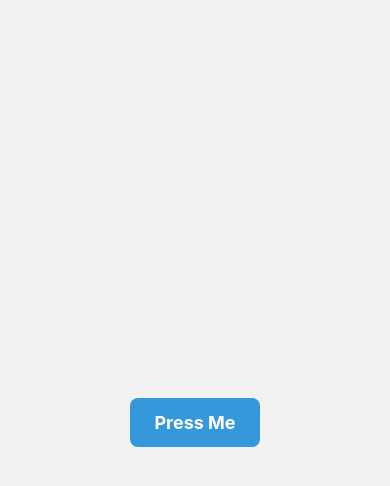
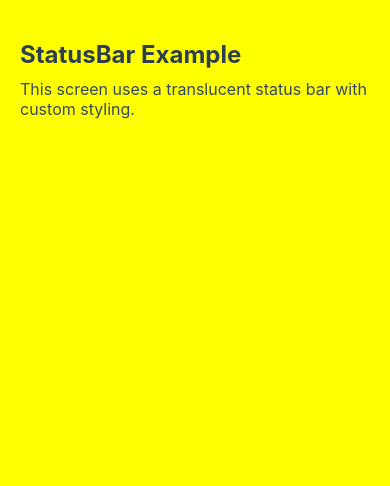
Before and after one commit to TayyabHussain03/react_native_cli_batch2, a React Native app: screen / in a window 390 px wide. Shown: the top 486 px of the page. Built offline with nearby package versions, Linux system fonts and the light colour scheme.

Commit message:
StatusBar

```diff
--- a/App.jsx
+++ b/App.jsx
@@ -16,6 +16,7 @@ import UseEffectUnmounting from './src/components/UseEffectUnmounting.jsx'
 import StylingButton from './src/components/StylingButton.jsx'
 import LoaderToggle from './src/components/LoaderToggle.jsx'
 import Presable from './src/components/Presable.jsx'
+import StatusBarComponent from './src/components/StatusBarComponent.jsx'
 
 const App = () => {
   return (
@@ -36,7 +37,8 @@ const App = () => {
       {/* <UseEffectUnmounting/> */}
       {/* <StylingButton/> */}
       {/* <LoaderToggle/> */}
-      <Presable/>
+      {/* <Presable/> */}
+      <StatusBarComponent/>
     </View>
   )
 }
--- a/src/components/LoaderToggle.jsx
+++ b/src/components/LoaderToggle.jsx
@@ -0,0 +1,63 @@
+import React, { useState } from 'react';
+import { View, Text, TouchableOpacity, ActivityIndicator, StyleSheet } from 'react-native';
+
+const LoaderToggle = () => {
+    const [loading, setLoading] = useState(false);
+
+    const toggleLoader = () => {
+        setLoading(!loading);
+    };
+
+    return (
+        <View style={styles.container}>
+            {/* ✅ Button to toggle loader */}
+            <TouchableOpacity style={styles.button} onPress={toggleLoader} activeOpacity={0.7}>
+                <Text style={styles.buttonText}>
+                    {loading ? 'Hide Loader' : 'Show Loader'}
+                </Text>
+            </TouchableOpacity>
+
+            {/* ✅ Loader and Loading text shown only when loading is true */}
+            {loading && (
+                <View style={styles.loaderBox}>
+                    <ActivityIndicator size="large" color="#3498db" />
+                    <Text style={styles.loadingText}>Loading...</Text>
+                </View>
+            )}
+        </View>
+    );
+};
+
+export default LoaderToggle;
+
+const styles = StyleSheet.create({
+    container: {
+        flex: 1,
+        justifyContent: 'center', // ✅ Vertically center
+        alignItems: 'center',     // ✅ Horizontally center
+        backgroundColor: '#f2f2f2',
+        padding: 20
+    },
+    button: {
+        backgroundColor: '#2ecc71',
+        paddingVertical: 14,
+        paddingHorizontal: 24,
+        borderRadius: 8,
+        marginBottom: 30,
+        elevation: 3
+    },
+    buttonText: {
+        color: '#fff',
+        fontSize: 18,
+        fontWeight: 'bold'
+    },
+    loaderBox: {
+        alignItems: 'center'
+    },
+    loadingText: {
+        marginTop: 10,
+        fontSize: 16,
+        fontStyle: 'italic',
+        color: '#555'
+    }
+});
--- /dev/null
+++ b/src/components/StatusBarComponent.jsx
@@ -0,0 +1,43 @@
+import React from 'react';
+import { View, Text, StatusBar, StyleSheet } from 'react-native';
+
+const StatusBarComponent = () => {
+  return (
+    <View style={styles.container}>
+      {/* ✅ StatusBar setup */}
+      <StatusBar
+        backgroundColor="#1abc9c" // ✅ Status bar background color (Android only)
+        barStyle="light-content"  // ✅ Text/icons color: 'light-content' or 'dark-content'
+        translucent={true}        // ✅ Allows content to render under the status bar
+        hidden={false}            // ✅ Allows status bar to hidden or shown by defalut false
+      />
+
+      {/* ✅ Content below status bar */}
+      <Text style={styles.heading}>StatusBar Example</Text>
+      <Text style={styles.description}>
+        This screen uses a translucent status bar with custom styling.
+      </Text>
+    </View>
+  );
+};
+
+export default StatusBarComponent;
+
+const styles = StyleSheet.create({
+    container: {
+      flex: 1,
+      backgroundColor: 'yellow',
+      paddingTop: 40, // ✅ Required when translucent is true to avoid overlap
+      paddingHorizontal: 20
+    },
+    heading: {
+      fontSize: 24,
+      fontWeight: 'bold',
+      color: '#2c3e50',
+      marginBottom: 10
+    },
+    description: {
+      fontSize: 16,
+      color: '#34495e'
+    }
+  });
```
